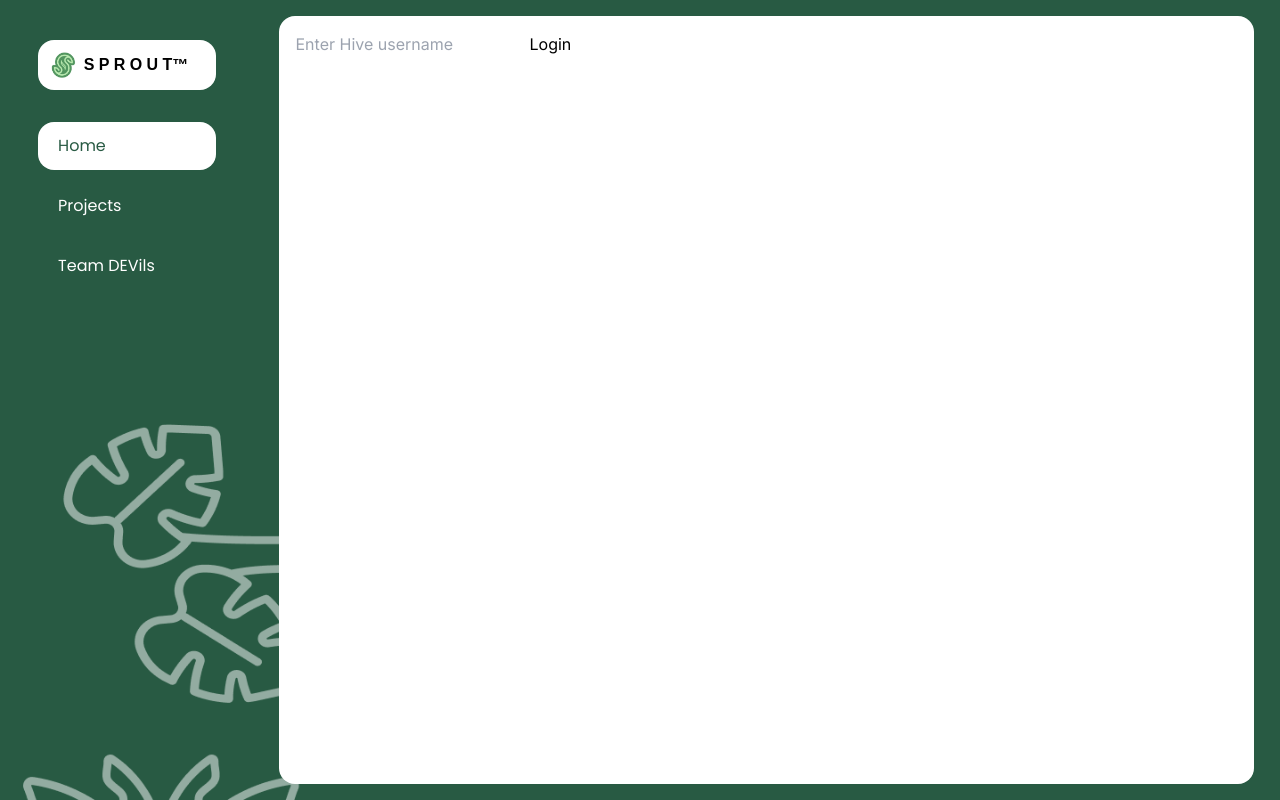
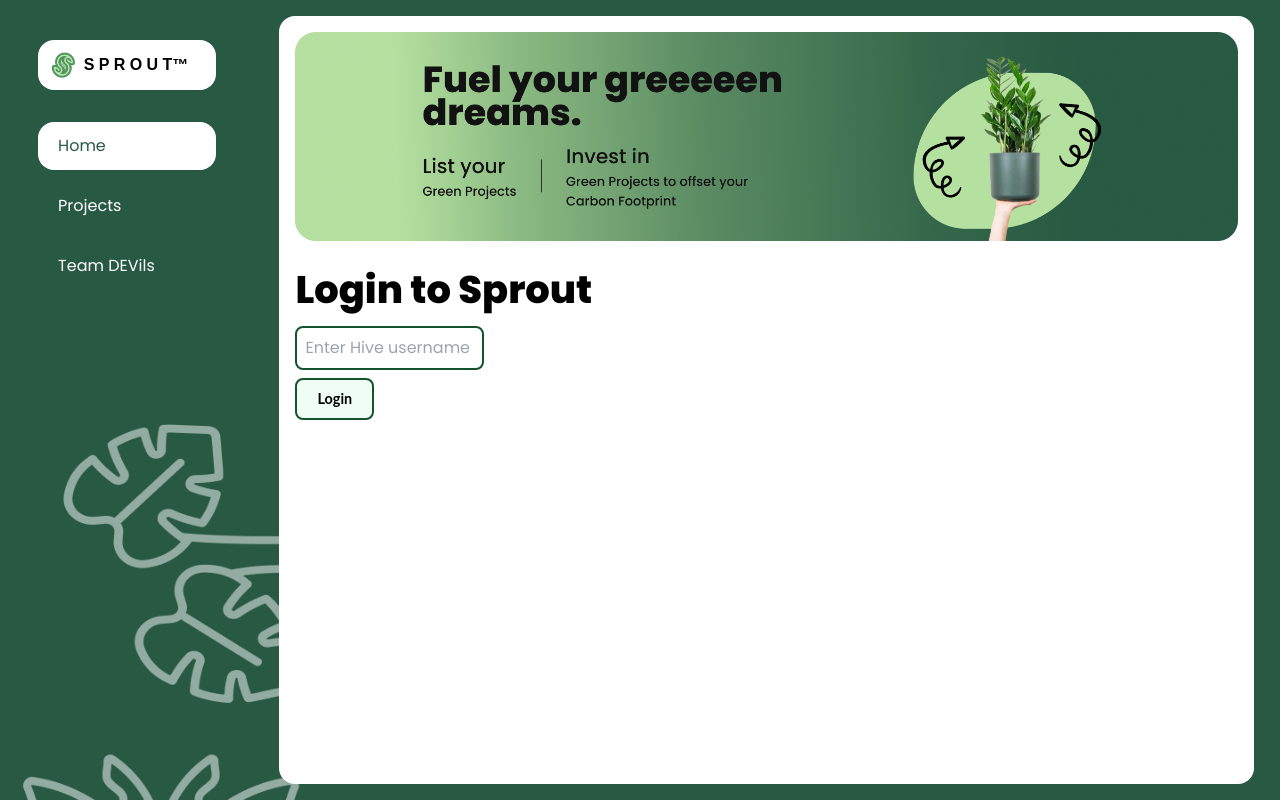
Before and after one commit to DEVils-DTU/sprout, a Next.js app: page /LoginPage in a window 1280 px wide. Built offline with nearby package versions, Linux system fonts and the light colour scheme; a web font is replaced by a local one.

Commit message:
chore: design fixes

```diff
--- a/app/LoginPage/page.js
+++ b/app/LoginPage/page.js
@@ -1,6 +1,8 @@
 "use client";
 import React, { useState, useEffect } from "react";
 import Cookies from "js-cookie";
+import Link from "next/link";
+
 
 const LoginPage = () => {
   const [username, setUsername] = useState("");
@@ -14,6 +16,8 @@ const LoginPage = () => {
       setLoggedIn(true);
     }
   }, []);
+
+
   const handleLogin = () => {
     if (!window.hive_keychain) {
       setError("Hive Keychain is not installed");
@@ -38,6 +42,8 @@ const LoginPage = () => {
       }
     );
   };
+
+
   const handleLogout = () => {
     setLoggedIn(false);
     setUsername("");
@@ -45,21 +51,29 @@ const LoginPage = () => {
   };
 
   return (
-    <div className="h-full w-full p-4 text-black">
+    <div className="h-full w-full p-4 text-black font-poppins">
+
+      <img src='/banner.png' alt='banner' className='pb-5' />
+
       {loggedIn ? (
         <div>
-          <p>Welcome, {username}!</p>
-          <button onClick={handleLogout}>Logout</button>
+          <p className="font-extrabold text-[3vw]">Welcome, {username}!</p>
+          < button onClick={handleLogout} className="text-[90%] font-lato font-bold py-2 px-5 border-2 border-green-900 bg-green-50 w-fit rounded-lg">Logout</button>
         </div>
       ) : (
         <div>
-          <input
-            type="text"
-            placeholder="Enter Hive username"
-            value={username}
-            onChange={(e) => setUsername(e.target.value)}
-          />
-          <button onClick={handleLogin}>Login</button>
+          <p className="font-extrabold text-[3vw]">Login to Sprout</p>
+          <form action={() => { }}>
+            <input
+              type="text"
+              placeholder="Enter Hive username"
+              value={username}
+              onChange={(e) => setUsername(e.target.value)}
+              className="outline-none border-2 border-green-900 rounded-lg p-2 w-1/5 my-2"
+            /> <br />
+            <button onClick={handleLogin} className="text-[90%] font-lato font-bold py-2 px-5 border-2 border-green-900 bg-green-50 w-fit rounded-lg" type="submit">Login</button>
+          </form>
+
           {error && <p style={{ color: "red" }}>{error}</p>}
         </div>
       )}
--- a/app/ProjectView/[projectid]/page.js
+++ b/app/ProjectView/[projectid]/page.js
@@ -35,14 +35,19 @@ const ProjectView = ({ params }) => {
   }, []);
   if (isLoading) return <div>Loading...</div>;
   return (
-    <div className="text-black w-full h-full font-poppins p-5 flex flex-col justify-start gap-5">
-      <h1 className=" font-extrabold text-[3vw]">
-        Project Title: {postingData.title},{" "}
+    <div className="flex h-full justify-evenly items-center w-full p-10">
+      <img src={postingData.coverImageURL} className="w-2/5" />
+      <div className="text-black w-3/5 h-full font-poppins p-5 flex flex-col justify-start gap-5">
+
+        <h1 className=" font-extrabold text-[3vw] underline">
+          {postingData.title}
         </h1>
+        <h2 className=" text-[1vw] italic">
+          By {postingData.authorDisplay} <br />
+        </h2>
 
-      <div className="flex h-[60%] justify-evenly w-full">
-        <img src={postingData.coverImageURL} className="h-full max-w-[40%]" />
-        <p className="my-5 w-[50%]">
+        <div className="flex text-justify justify-evenly w-full">
+          <p className="py-5">
             {postingData.text} <br />{" "}
           </p>
         </div>
@@ -58,6 +63,14 @@ const ProjectView = ({ params }) => {
                 placeholder="10000"
               />
               <button className="w-fit">Submit</button>
+              <p>kjvbjkdbncjfhvjkfhvjfvjfdv <br />
+                kjvbjkdbncjfhvjkfhvjfvjfdv <br />
+                kjvbjkdbncjfhvjkfhvjfvjfdv <br />
+                kjvbjkdbncjfhvjkfhvjfvjfdv <br />
+                kjvbjkdbncjfhvjkfhvjfvjfdv<br />
+                kjvbjkdbncjfhvjkfhvjfvjfdv<br />
+                kjvbjkdbncjfhvjkfhvjfvjfdv
+              </p>
             </div>
           ) : (
             offers.map((offer) => (
@@ -77,6 +90,7 @@ const ProjectView = ({ params }) => {
           </Link>
         )}
       </div>
+    </div>
   );
 };
 
--- a/app/components/navBar.js
+++ b/app/components/navBar.js
@@ -76,7 +76,7 @@ const NavBar = () => {
                     duration-500
                     rounded-2xl
                     font-poppins`}
-                        onClick={() => { setPage("About") }}>
+                        onClick={() => { setPage("Listings") }}>
                         Projects
                     </li></Link>
 
```
Lines whose indentation alone changed are shown as unchanged.
